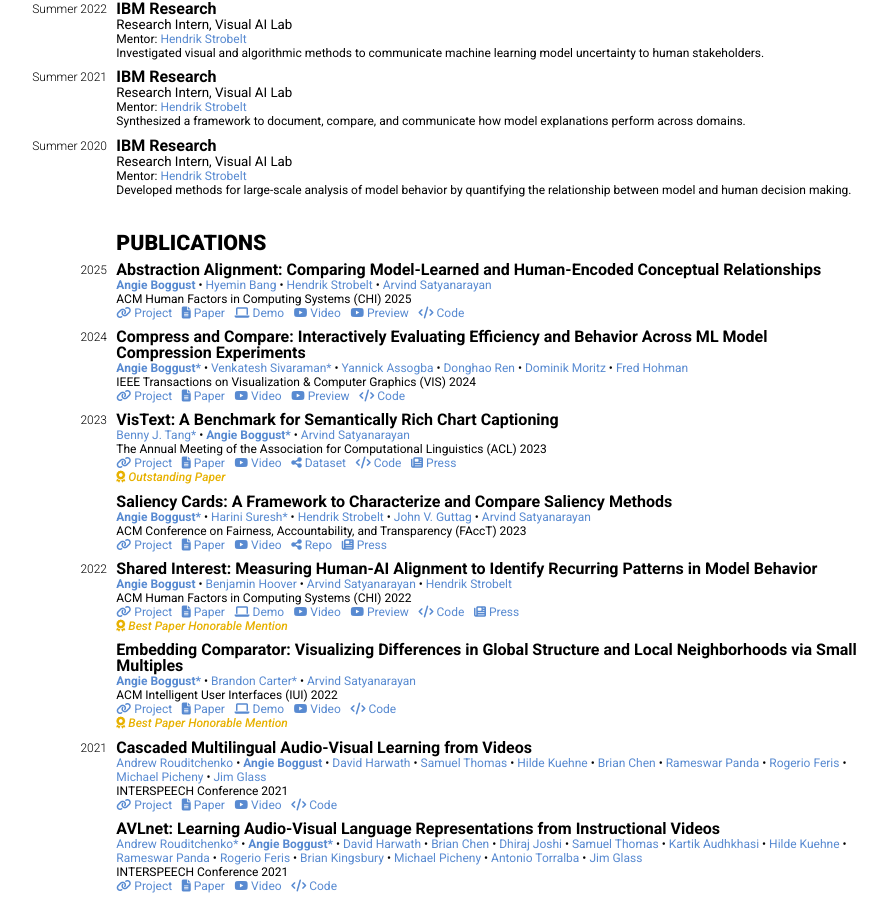
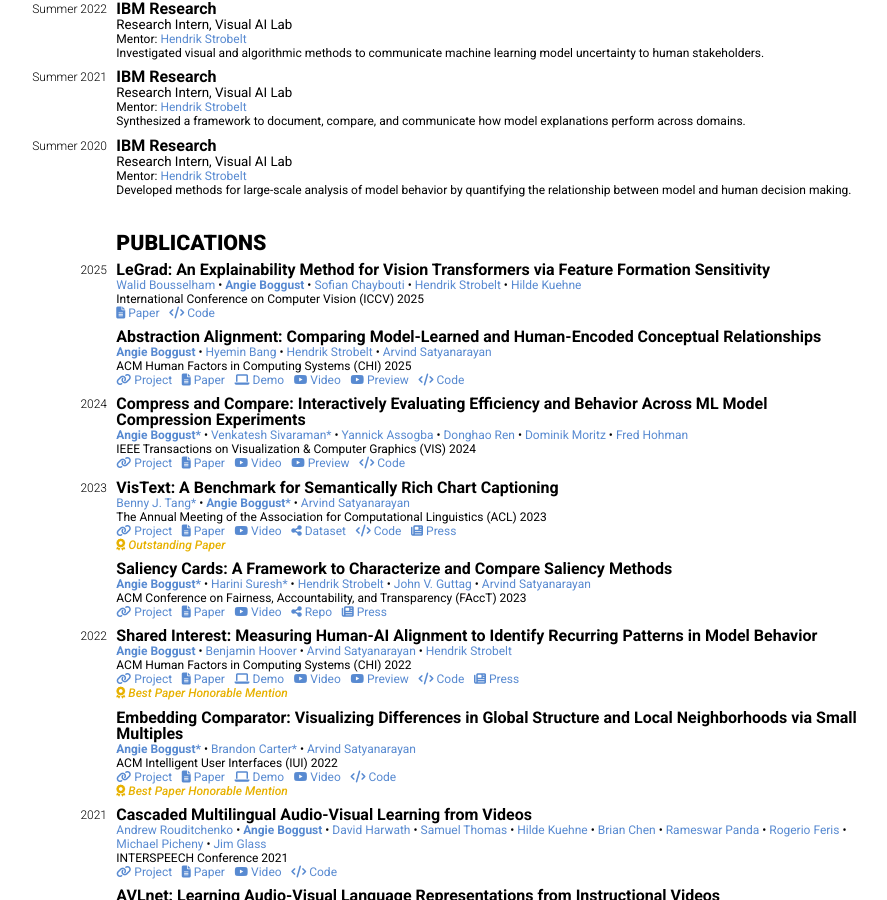
Before and after one commit to aboggust/aboggust.github.io, a Jekyll site: the page built from cv.markdown, in a window 1280 px wide and 900 px high, scrolled down 1042 px. Shown: the whole window, without its empty margins (204-1091 px from the left). Built offline with Jekyll 4.4.1, drawn with Linux system fonts in a browser that asks for light colours; nearby versions of some CDN libraries.

Commit message:
Add LeGrad paper

```diff
--- a/_data/people.yml
+++ b/_data/people.yml
@@ -142,3 +142,9 @@ crystallee:
 catherinedignazio:
   name: Catherine D'Ignazio
   url: https://kanarinka.com/
+walidbousselham:
+  name: Walid Bousselham
+  url: https://walidbousselham.com/
+sofianchaybouti:
+  name: Sofian Chaybouti
+  url: https://sofianchay.github.io/
--- a/_data/venues.yml
+++ b/_data/venues.yml
@@ -72,3 +72,6 @@ uist:
 visai-meetup:
   full: Boston Visualization + AI Meetup
   short: VIS + AI Meetup
+iccv:
+  full: International Conference on Computer Vision (ICCV)
+  short: ICCV
```
Also changed, not shown: _pubs/legrad.md (added, +20 -0 lines), assets/imgs/thumbs/legrad.jpg (added).
